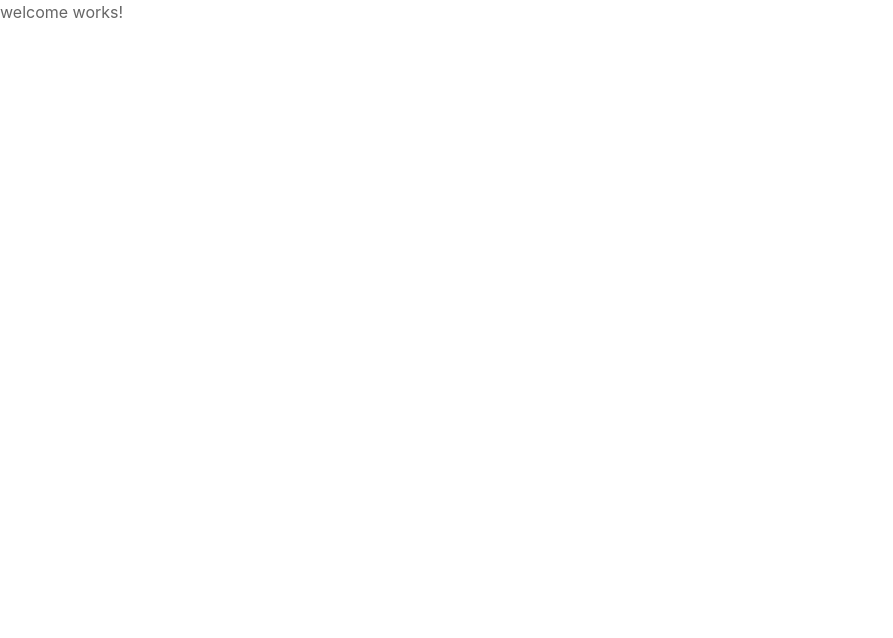
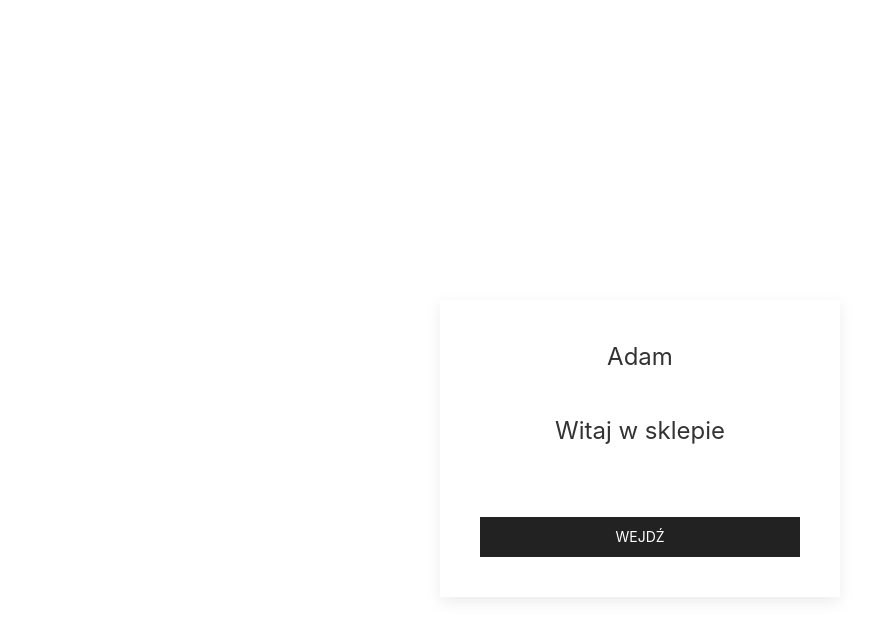
Before and after one commit to Guzik27/Angular-shop, an Angular app: page / in a window 1280 px wide. Shown: the top 638 px of the page, without its empty margins (0-893 px from the left). Built offline with nearby package versions, Linux system fonts and the light colour scheme.

Commit message:
pierwsza strona startowa z powitaniem działa

```diff
--- a/src/app/welcome/welcome.component.html
+++ b/src/app/welcome/welcome.component.html
@@ -1 +1,6 @@
-<p>welcome works!</p>
+
+<div class="uk-card-default uk-card uk-card-body" style="width: 400px; margin: 300px auto">
+  <h2 class="uk-text-center uk-card-title">{{name}}</h2>
+  <h2 class="uk-text-center uk-card-title">{{welcome}}</h2>
+  <a class="uk-button uk-button-secondary uk-width-1-1" style="margin-top: 50px">{{enter}}</a>
+</div>
--- a/src/app/welcome/welcome.component.ts
+++ b/src/app/welcome/welcome.component.ts
@@ -12,4 +12,8 @@ export class WelcomeComponent implements OnInit {
   ngOnInit(): void {
   }
 
+  name: string = 'Adam';
+  welcome:string = 'Witaj w sklepie';
+  enter:string = 'Wejdź';
+
 }
```
